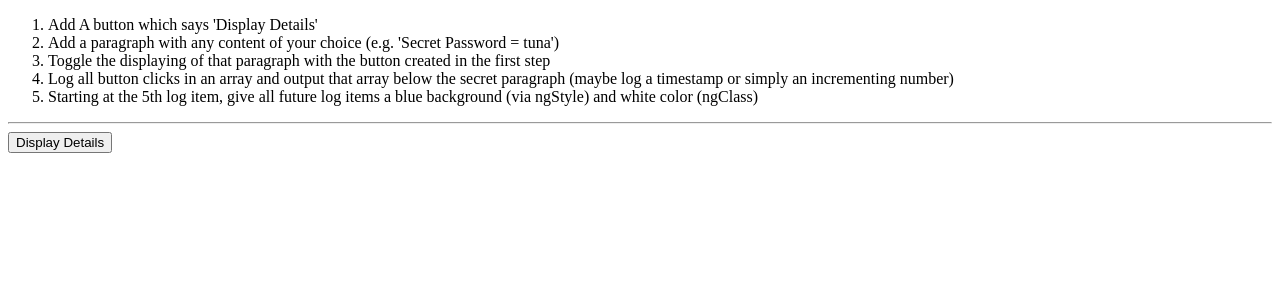
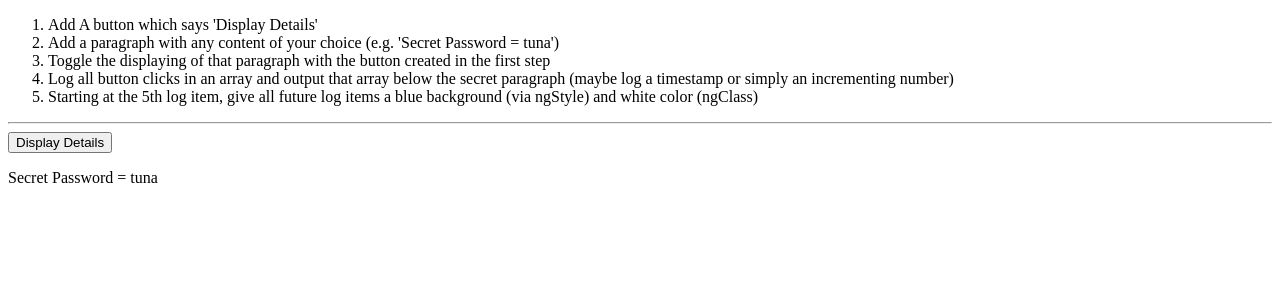
Before and after one commit to pbrandiezs/Udemy-Angular-The-Complete-Guide-2021-basics-assignment3, an Angular app: page / in a window 1280 px wide. Shown: the top 300 px of the page. Built offline with nearby package versions, Linux system fonts and the light colour scheme.

Commit message:
feat: Added paragraph with secret password per assignment

```diff
--- a/src/app/app.component.html
+++ b/src/app/app.component.html
@@ -12,6 +12,7 @@
     <div class="col-xs-12">
       <hr>
       <button class="btn btn-primary">Display Details</button>
+      <p>Secret Password = tuna</p>
     </div>
   </div>
 </div>
```
